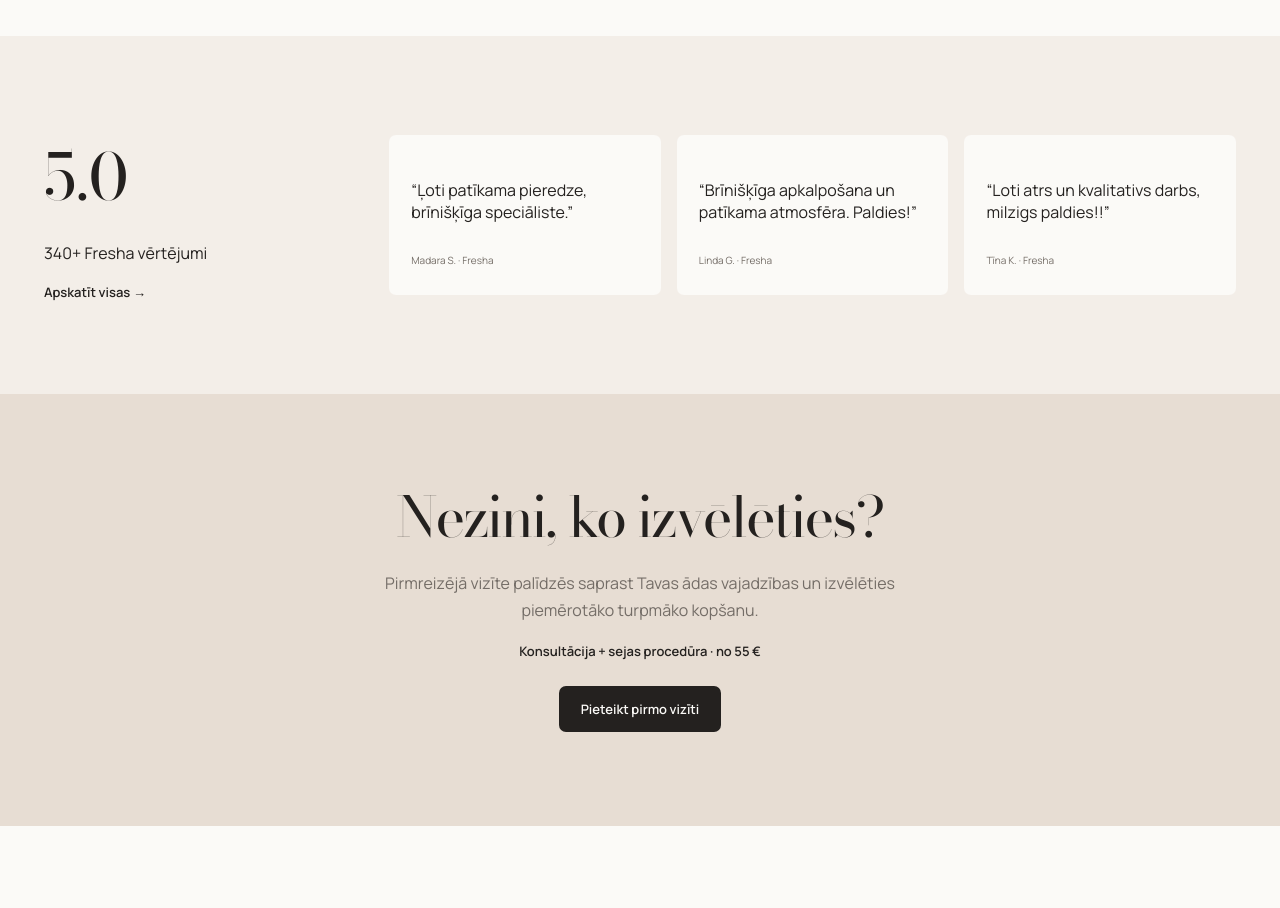
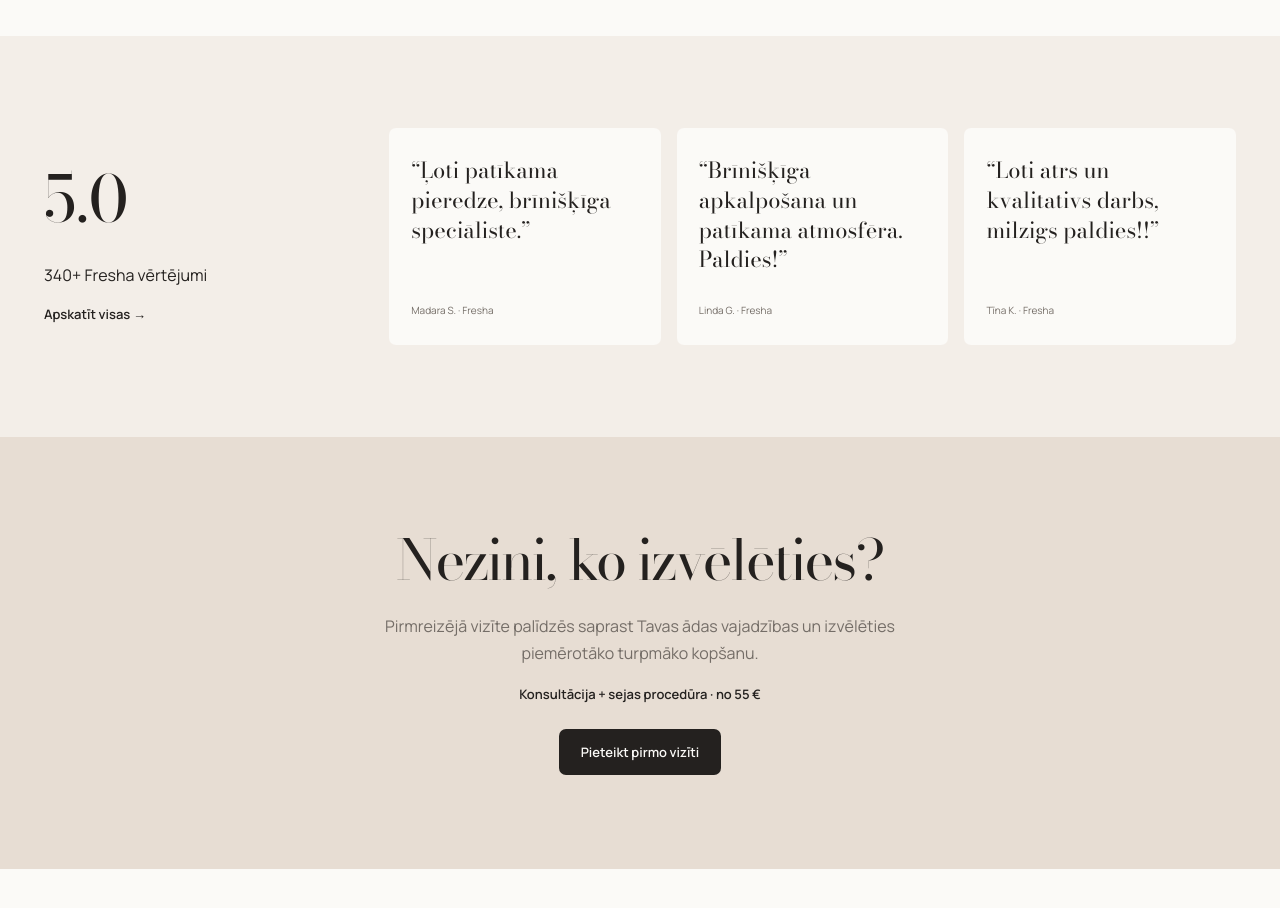
Before and after one commit to davisl24/skin-sculpt, a Next.js app: page / in a window 1280 px wide. Shown: the part 2660-3568 px from the top of the page. Built offline with nearby package versions, Linux system fonts and the light colour scheme.

Commit message:
Polish reviews hero and first visit mobile

```diff
--- a/app/globals.css
+++ b/app/globals.css
@@ -49,3 +49,17 @@
 @media(max-width:760px){
 .serviceTile{aspect-ratio:16/7.4}
 }
+
+/* V2.3 review cards + final mobile proportions */
+.reviewsWithCards{display:grid;grid-template-columns:.65fr 2fr;gap:70px}
+.realReviews article{min-height:180px;display:flex;flex-direction:column;justify-content:space-between}
+.realReviews article p{font:400 22px/1.35 "Bodoni Moda",serif;margin:0}
+.realReviews article span{margin-top:28px}
+@media(max-width:760px){
+.clinicHero{height:67svh;min-height:540px}
+.reviewsWithCards{display:block}
+.realReviews{margin-top:30px}
+.realReviews article{min-height:170px}
+.firstVisitV2{padding:60px 20px}
+.firstVisitV2 h2{font-size:33px}
+}
```
